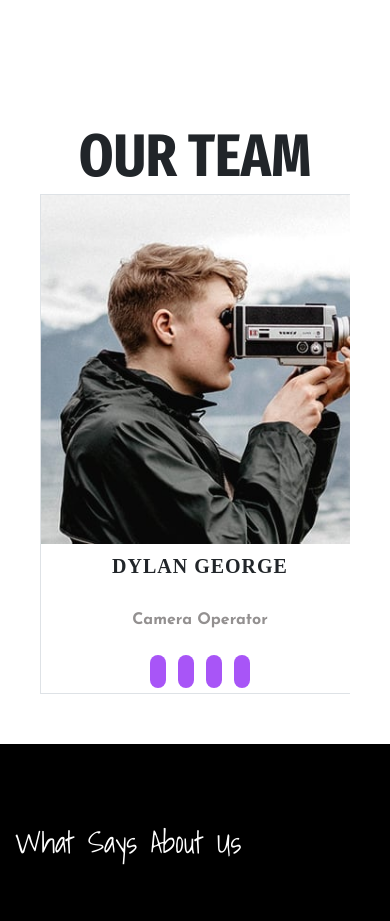
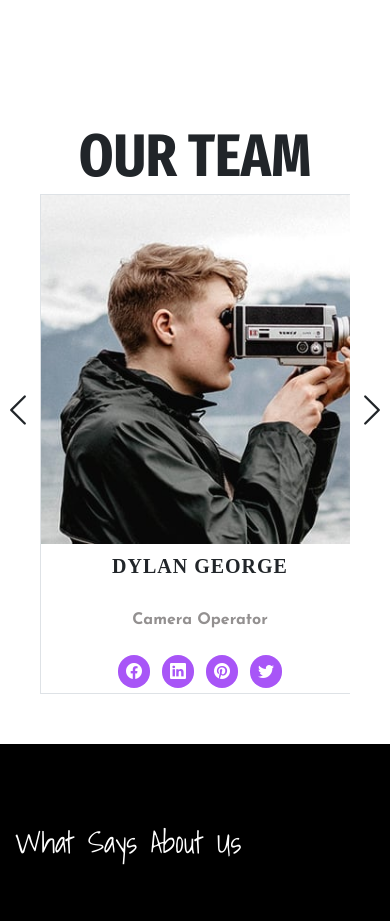
Before and after one commit to oslim4321/Adam-s-Video-Editor-Portfolio-, a Next.js app: page / in a window 390 px wide. Shown: the part 3960-4881 px from the top of the page. Built offline with nearby package versions, Linux system fonts and the light colour scheme.

Commit message:
done fixing ug

```diff
--- a/src/components/Teams.js
+++ b/src/components/Teams.js
@@ -1,4 +1,5 @@
 import Link from "next/link";
+import React, { useState, useRef, useEffect } from "react";
 
 const Teams = () => {
   let TeamsMem = [
@@ -41,15 +42,45 @@ const Teams = () => {
       ],
     },
   ];
+
+  const [currentIndex, setCurrentIndex] = useState(0);
+  const containerRef = useRef(null);
+
+  const handlePrevPageClick = () => {
+    setCurrentIndex((prev) => prev - 1);
+  };
+
+  const handleNextPageClick = () => {
+    setCurrentIndex((prev) => prev + 1);
+    console.log(currentIndex);
+  };
+
+  useEffect(() => {
+    if (containerRef.current) {
+      containerRef.current.scrollLeft =
+        currentIndex * containerRef.current.offsetWidth;
+    }
+  }, [currentIndex]);
+
   return (
     <section className="md:h-[90vh]">
-      <div className=" flexCentr flex-col gap-y-10 px-10">
+      <div className="relative flexCentr flex-col gap-y-10 px-10">
+        <div
+          onClick={handlePrevPageClick}
+          className="lg:hidden absolute left-0 top-[50%] translate-y-[-50%]"
+        >
+          <i className="text-4xl cursor-pointer bi bi-chevron-left"></i>
+        </div>
         <h1 className=" font-thin bigText text-center">OUR TEAM</h1>
-        <div className="flex gap-x-5 md:justify-center items-center overflow-x-scroll lg:overflow-x-hidden  scroll-smooth snap-mandatory snap-x  no-scrollbar-white">
+
+        <div
+          ref={containerRef}
+          className="relative flex gap-x-5 md:justify-center items-center overflow-x-scroll lg:overflow-x-hidden  scroll-smooth snap-mandatory snap-x  no-scrollbar-white"
+        >
           {TeamsMem.map((elem) => (
             <div
               key={elem.id}
-              className="flex-none border border-slate-400 shadow h-[500px] w-80 hover:bg-slate-200 duration-100  transition  ease-in-out"
+              className=" flex-none border border-slate-400 shadow h-[500px] w-80 hover:bg-slate-200 duration-100  transition  ease-in-out"
             >
               <div className="h-[70%]">
                 <img
@@ -79,62 +110,15 @@ const Teams = () => {
             </div>
           ))}
         </div>
-
-        {/* <div class="flex overflow-x-scroll">
-          <div class="flex-none w-80 bg-gray-100 p-4 rounded-md shadow-lg mr-4">
-            <h2 class="text-lg font-semibold mb-2">Card 1</h2>
-            <p class="text-gray-500">
-              Lorem ipsum dolor sit amet, consectetur adipiscing elit. Nulla
-              tincidunt mauris in nunc lobortis.
-            </p>
-          </div>
-          <div class="flex-none w-80 bg-gray-100 p-4 rounded-md shadow-lg mr-4">
-            <h2 class="text-lg font-semibold mb-2">Card 2</h2>
-            <p class="text-gray-500">
-              Lorem ipsum dolor sit amet, consectetur adipiscing elit. Nulla
-              tincidunt mauris in nunc lobortis.
-            </p>
-          </div>
-          <div class="flex-none w-80 bg-gray-100 p-4 rounded-md shadow-lg mr-4">
-            <h2 class="text-lg font-semibold mb-2">Card 3</h2>
-            <p class="text-gray-500">
-              Lorem ipsum dolor sit amet, consectetur adipiscing elit. Nulla
-              tincidunt mauris in nunc lobortis.
-            </p>
-          </div>
-        </div> */}
+        <div
+          onClick={handleNextPageClick}
+          className="lg:hidden absolute right-0 top-[50%] translate-y-[-50%]"
+        >
+          <i className="text-4xl cursor-pointer bi bi-chevron-right"></i>
+        </div>
       </div>
     </section>
   );
 };
 
 export default Teams;
-
-// function TeamsMember({ img, name, position, social }) {
-//   return (
-//     <div
-//       //   key={key}
-//       className=" border border-slate-400 shadow h-[500px] w-80 hover:bg-slate-200 duration-100  transition  ease-in-out"
-//     >
-//       <div className="h-[70%]">
-//         <img src={img} alt="" className="w-full h-full object-cover" />
-//       </div>
-//       <div className="h-[30%] flexCenter gap-y-3 flex-col">
-//         <p className="BaseFont font-fikraSans tracking-wider">{name}</p>
-//         <p className="greyText">{position}</p>
-//         <div className="flex gap-x-3">
-//           {social.map((elem, i) => (
-//             <Link href={elem.media}>
-//               <span
-//                 key={i}
-//                 className="w-20 h-20 p-2 text-white bg-purple-500 rounded-full"
-//               >
-//                 <i className={`bi bi-${elem.text}`}></i>
-//               </span>
-//             </Link>
-//           ))}
-//         </div>
-//       </div>
-//     </div>
-//   );
-// }
--- a/src/pages/_app.js
+++ b/src/pages/_app.js
@@ -19,6 +19,10 @@ export default function App({ Component, pageProps }) {
           integrity="sha384-Gn5384xqQ1aoWXA+058RXPxPg6fy4IWvTNh0E263XmFcJlSAwiGgFAW/dAiS6JXm"
           crossorigin="anonymous"
         />
+        <link
+          rel="stylesheet"
+          href="https://cdn.jsdelivr.net/npm/bootstrap-icons@1.10.4/font/bootstrap-icons.css"
+        ></link>
       </Head>
       <DefaultSeo
         title="Purple Creation"
```
